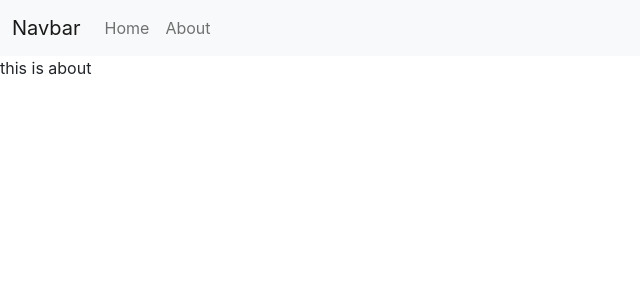
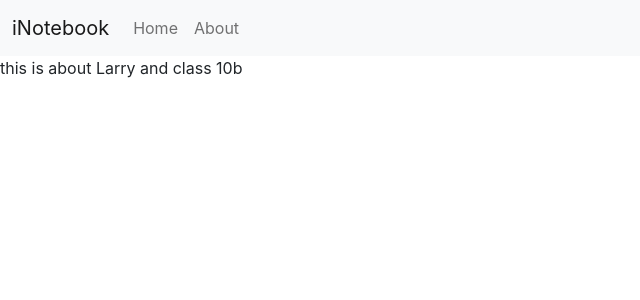
Before and after one commit to Ishakshatriya21/iNotebook, a React (Create React App) app: page /about in a window 1280 px wide. Shown: the top 300 px of the page, without its empty margins (0-640 px from the left). Built offline with nearby package versions, Linux system fonts and the light colour scheme.

Commit message:
Understanding useContext

```diff
--- a/src/App.js
+++ b/src/App.js
@@ -1,13 +1,15 @@
 import './App.css';
 import Home from './components/Home';
 import Navbar from './components/Navbar';
-import { BrowserRouter as Router, Route, Switch} from 'react-router-dom'
+import { BrowserRouter as Router, Route, Switch } from 'react-router-dom'
 import About from './components/About';
+import NoteState from './Contexts/notes/noteState';
 
 
 function App() {
   return (
     <>
+      <NoteState>
         <Router>
           <Navbar />
           <Switch>
@@ -19,6 +21,7 @@ function App() {
             </Route>
           </Switch>
         </Router>
+      </NoteState>
     </>
   );
 }
--- /dev/null
+++ b/src/Contexts/notes/noteContext.js
@@ -0,0 +1,5 @@
+import { createContext } from "react";
+
+const noteContext = createContext();
+
+export default noteContext;
--- /dev/null
+++ b/src/Contexts/notes/noteState.js
@@ -0,0 +1,45 @@
+//This will be our boiler plate for context
+
+// import { useContext } from "react";
+// import noteContext from "./noteContext";
+
+// const NoteState = ()=>{
+
+//     return (
+//         <noteContext.Provider>
+//             {props.children}
+//         </noteContext.Provider>
+//     )
+// }
+
+// export default NoteState;
+
+
+import { useContext, useState } from "react";
+import noteContext from "./noteContext";
+
+const NoteState = (props) => {
+    //creating state variables
+    const s1 = {
+        "name": "Harry",
+        "class": "5b"
+    }
+    const [state, setstate] = useState(s1);
+    const update = ()=>{
+        setTimeout(() => {
+            setstate({
+                "name": "Larry",
+                "class": "10b"
+            })
+        }, 1000);
+    }
+    return (
+        //anything wrapped in <noteState> </noteState> in app.js or any other component will have access to all the states, even the components childrens (down the hiearchy)
+        //We can pass state, functions etc using context hook
+        <noteContext.Provider value={{state, update}}>
+            {props.children}
+        </noteContext.Provider>
+    )
+}
+
+export default NoteState;
--- a/src/components/About.js
+++ b/src/components/About.js
@@ -1,9 +1,18 @@
 import React from 'react'
+import { useContext, useEffect } from 'react'
+import noteContext from '../Contexts/notes/noteContext'
 
 export default function About() {
+    //here noteContext is the provider of all the values passed and a is storing the values as object
+    const a = useContext(noteContext);
+
+    useEffect(() => {
+        a.update();
+    }, [])
+
     return (
         <div>
-            this is about
+            this is about {a.state.name} and class {a.state.class}
         </div>
     )
 }
--- a/src/components/Navbar.js
+++ b/src/components/Navbar.js
@@ -5,7 +5,7 @@ export default function Navbar() {
     return (
         <nav className="navbar navbar-expand-lg navbar-light bg-light">
   <div className="container-fluid">
-    <Link className="navbar-brand" to="/">Navbar</Link>
+    <Link className="navbar-brand" to="/">iNotebook</Link>
     <button className="navbar-toggler" type="button" data-bs-toggle="collapse" data-bs-target="#navbarSupportedContent" aria-controls="navbarSupportedContent" aria-expanded="false" aria-label="Toggle navigation">
       <span className="navbar-toggler-icon"></span>
     </button>
```
Lines whose indentation alone changed are shown as unchanged.
